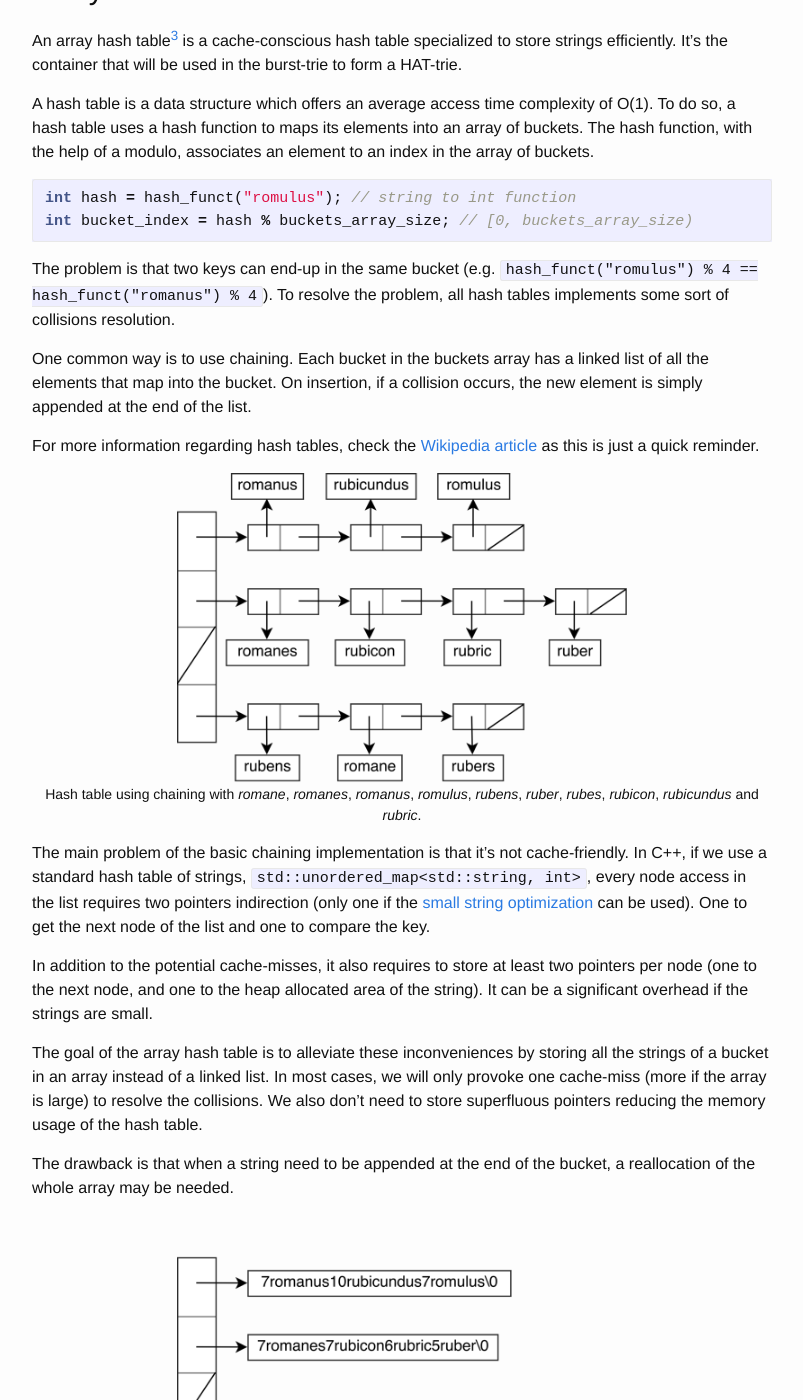
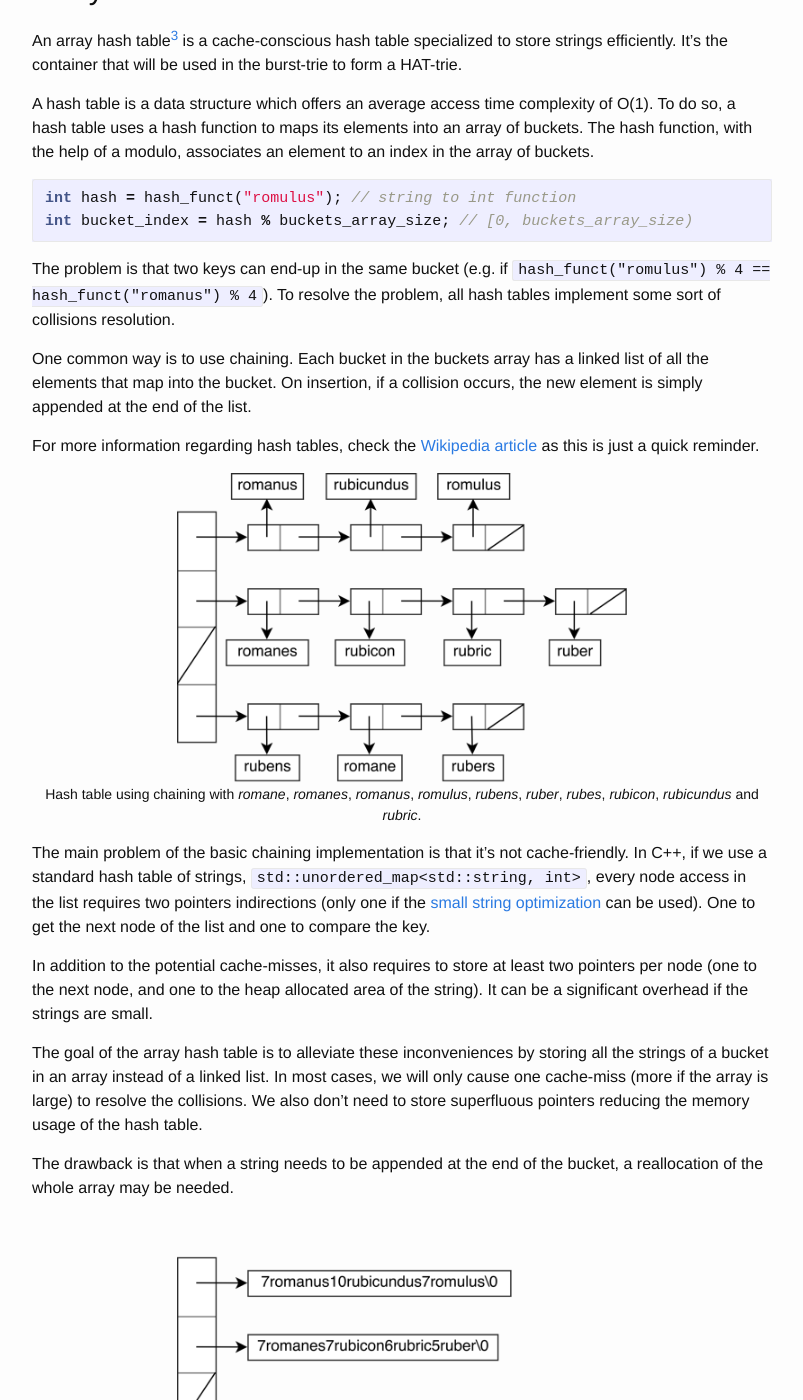
Before and after one commit to Tessil/tessil.github.io, a Jekyll site: the page built from _posts/2017-06-22-hat-trie.md, in a window 1280 px wide and 1400 px high, scrolled down 5450 px. Shown: the whole window, without its empty margins (238-1041 px from the left). Built offline with Jekyll 4.4.1, drawn with Linux system fonts in a browser that asks for light colours; comment, search, counter and statistics services are not loaded; some of the changed text lies outside the part shown.

Commit message:
Complete article.

````diff
--- a/_posts/2017-06-22-hat-trie.md
+++ b/_posts/2017-06-22-hat-trie.md
@@ -173,7 +173,7 @@ int hash = hash_funct("romulus"); // string to int function
 int bucket_index = hash % buckets_array_size; // [0, buckets_array_size)
 ```
 
-The problem is that two keys can end-up in the same bucket (e.g. `hash_funct("romulus") % 4 == hash_funct("romanus") % 4`). To resolve the problem, all hash tables implements some sort of collisions resolution.
+The problem is that two keys can end-up in the same bucket (e.g. if `hash_funct("romulus") % 4 == hash_funct("romanus") % 4`). To resolve the problem, all hash tables implement some sort of collisions resolution.
 
 One common way is to use chaining. Each bucket in the buckets array has a linked list of all the elements that map into the bucket. On insertion, if a collision occurs, the new element is simply appended at the end of the list.
 
@@ -184,14 +184,14 @@ For more information regarding hash tables, check the [Wikipedia article](https:
   <figcaption class="image_caption">Hash table using chaining with <em>romane</em>, <em>romanes</em>, <em>romanus</em>, <em>romulus</em>, <em>rubens</em>, <em>ruber</em>, <em>rubes</em>, <em>rubicon</em>, <em>rubicundus</em> and <em>rubric</em>.</figcaption>
 </figure>
 
-The main problem of the basic chaining implementation is that it's not cache-friendly. In C++, if we use a standard hash table of strings, `std::unordered_map<std::string, int>`, every node access in the list requires two pointers indirection (only one if the [small string optimization](https://stackoverflow.com/questions/10315041/meaning-of-acronym-sso-in-the-context-of-stdstring/10319672#10319672) can be used). One to get the next node of the list and one to compare the key.
+The main problem of the basic chaining implementation is that it's not cache-friendly. In C++, if we use a standard hash table of strings, `std::unordered_map<std::string, int>`, every node access in the list requires two pointers indirections (only one if the [small string optimization](https://stackoverflow.com/questions/10315041/meaning-of-acronym-sso-in-the-context-of-stdstring/10319672#10319672) can be used). One to get the next node of the list and one to compare the key.
 
 In addition to the potential cache-misses, it also requires to store at least two pointers per node (one to the next node, and one to the heap allocated area of the string). It can be a significant overhead if the strings are small.
 
 
-The goal of the array hash table is to alleviate these inconveniences by storing all the strings of a bucket in an array instead of a linked list. In most cases, we will only provoke one cache-miss (more if the array is large) to resolve the collisions. We also don't need to store superfluous pointers reducing the memory usage of the hash table.
+The goal of the array hash table is to alleviate these inconveniences by storing all the strings of a bucket in an array instead of a linked list. In most cases, we will only cause one cache-miss (more if the array is large) to resolve the collisions. We also don't need to store superfluous pointers reducing the memory usage of the hash table.
 
-The drawback is that when a string need to be appended at the end of the bucket, a reallocation of the whole array may be needed.
+The drawback is that when a string needs to be appended at the end of the bucket, a reallocation of the whole array may be needed.
 
 <figure>
   <img src="{{ site.url }}/images/hat-trie/array_hash.png"  class="image_caption" style="max-width:450px"/>
````
Also changed, not shown: other parts of _posts/2017-06-22-hat-trie.md (+2 -2 lines).
